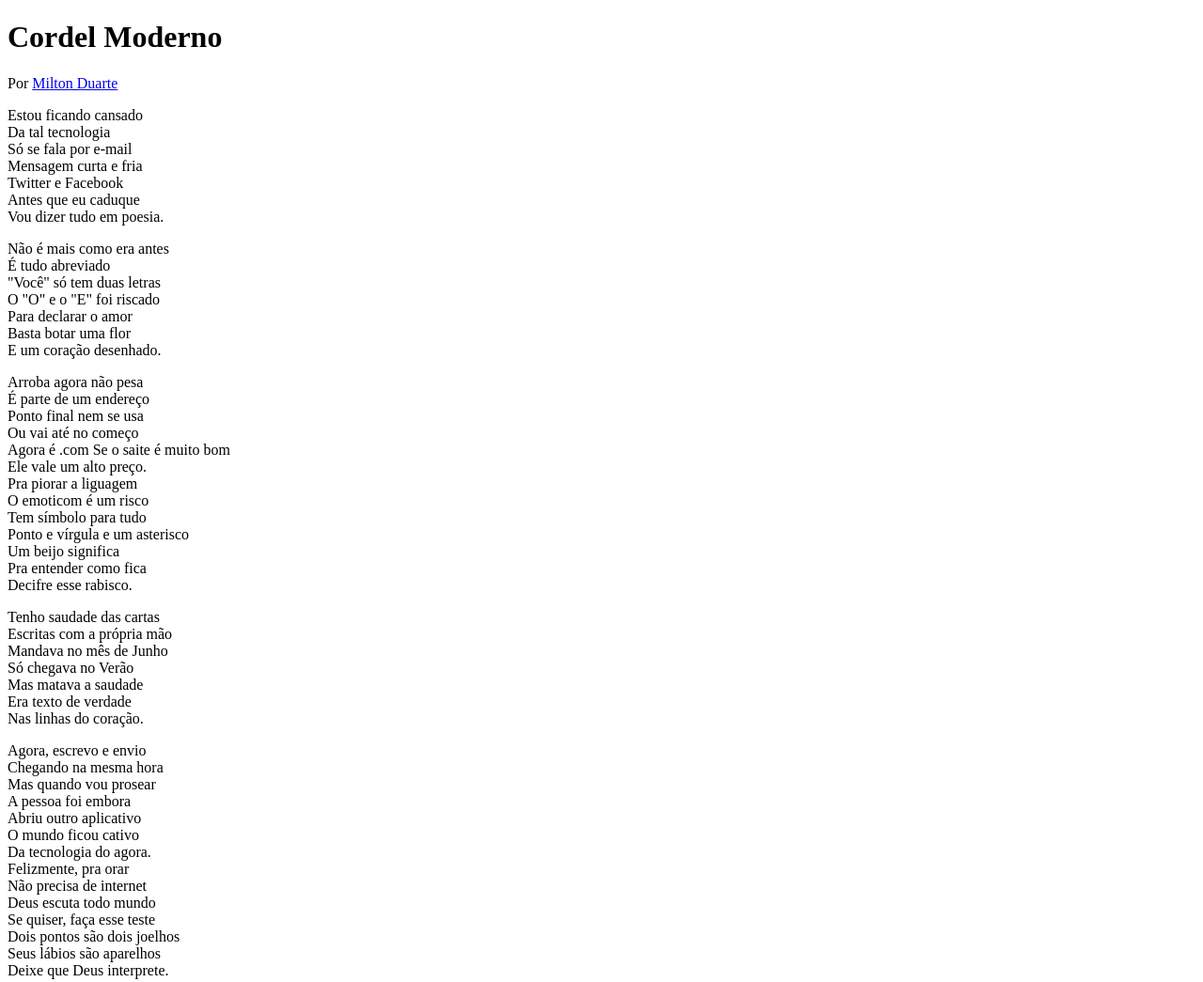
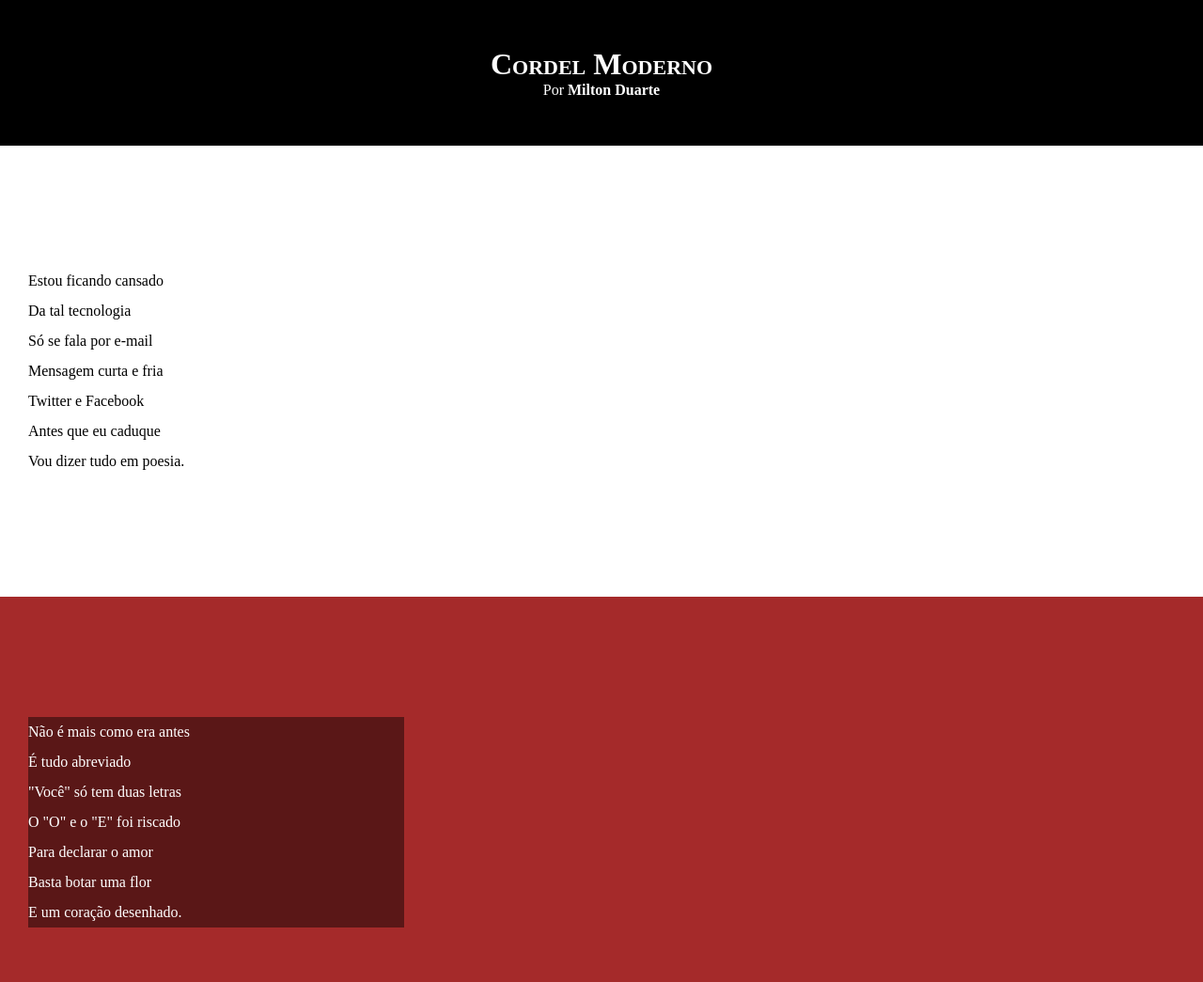
Before and after one commit to Ckaitoz/html-css, a plain HTML site: page Modulo 3/desafio/index.html in a window 1280 px wide. Shown: the top 1045 px of the page at 94% size. Drawn offline with Linux system fonts and the light colour scheme.

Commit message:
estilo atualizado

```diff
--- a/Modulo 3/desafio/SRC/CSS/style.css
+++ b/Modulo 3/desafio/SRC/CSS/style.css
@@ -0,0 +1,53 @@
+*{
+    margin: 0;
+    padding: 0;
+}
+html, body{
+    background-color: darkgrey;
+    min-height: 100vh;
+}
+header{
+    background-color: black;
+    color: white;
+    text-align: center;
+
+}
+header h1{
+    padding-top: 50px;
+    font-variant: small-caps;
+}
+header p{
+    padding-bottom: 50px;
+}
+a{
+    color: white;
+    text-decoration: none;
+    font-weight: bolder;
+}
+a:hover{
+    text-decoration: underline;
+}
+section{
+    padding-top: 10%;
+    padding-bottom: 10%;
+    line-height: 2em;
+    padding-left: 30px;
+}
+section.normal{
+    background-color: white;
+}
+section.imagem{
+    background-color: brown;
+    color: white;
+}
+section.imagem p{
+    background-color: rgba(0, 0, 0, 0.453);
+    width: 400px;
+}
+
+footer{
+    background-color: black;
+    text-align: center;
+    color: white;
+    padding: 10px;
+}
--- a/Modulo 3/desafio/index.html
+++ b/Modulo 3/desafio/index.html
@@ -10,10 +10,9 @@
     <header>
         <h1>Cordel Moderno</h1>
         <p>Por <a href="https://www.recantodasletras.com.br/poesias/3186743" target="_blank">Milton Duarte</a></p>
-
     </header>
 
-<section>
+<section class="normal">
     <p>
         Estou ficando cansado <br>
         Da tal tecnologia <br>
@@ -25,7 +24,7 @@
     </p>
 </section>
 
-<section>
+<section class="imagem">
     <p>
         Não é mais como era antes <br>
         É tudo abreviado <br>
@@ -37,7 +36,7 @@
     </p>
 </section>
 
-<section>
+<section class="normal">
     <p>
         Arroba agora não pesa  <br>
         É parte de um endereço <br>
@@ -46,7 +45,9 @@
         Agora é .com
         Se o saite é muito bom <br>
         Ele vale um alto preço. <br>
+    </p>
 
+    <p>
         Pra piorar a liguagem <br>
         O emoticom é um risco <br>
         Tem símbolo para tudo <br>
@@ -57,7 +58,7 @@
     </p>
 </section>
 
-<section>
+<section class="imagem">
     <p>
         Tenho saudade das cartas <br>
         Escritas com a própria mão <br>
@@ -69,7 +70,7 @@
     </p>
 </section>
 
-<section>
+<section class="normal">
     <p>
         Agora, escrevo e envio <br>
         Chegando na mesma hora <br>
@@ -78,7 +79,9 @@
         Abriu outro aplicativo <br>
         O mundo ficou cativo <br>
         Da tecnologia do agora. <br>
+    </p>
 
+    <p>
         Felizmente, pra orar <br>
         Não precisa de internet <br>
         Deus escuta todo mundo <br>
```
